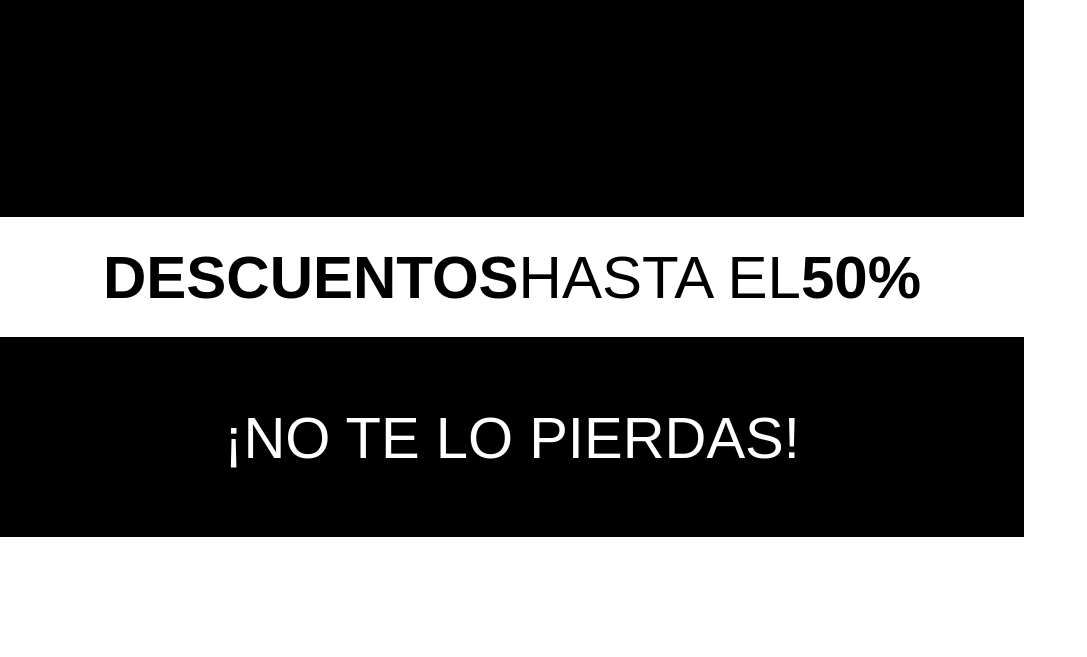
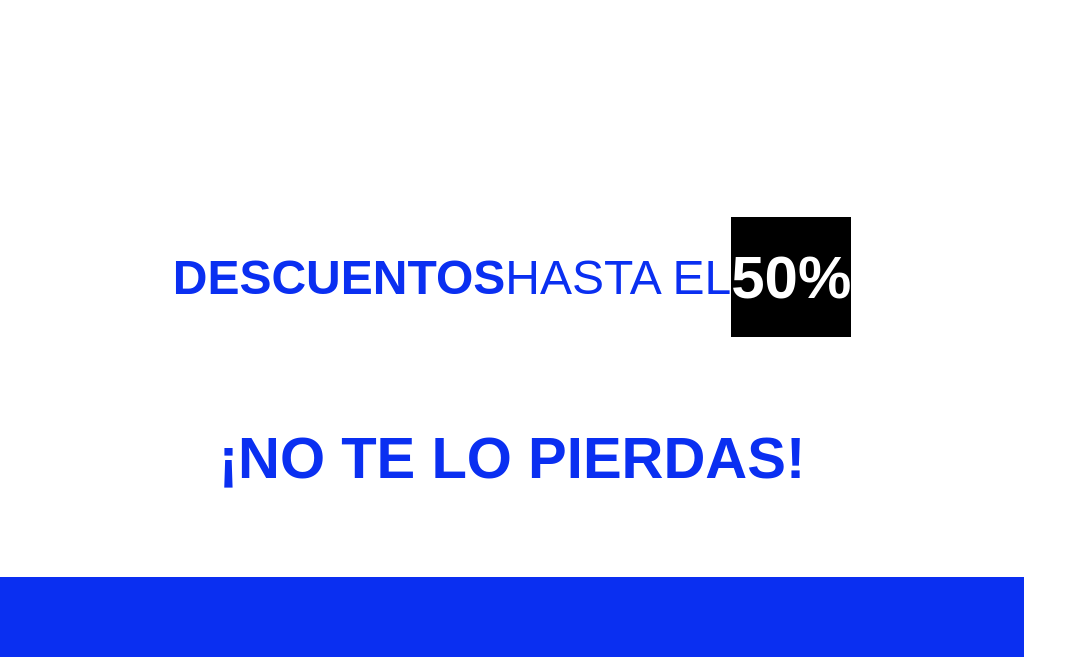
Before and after one commit to Maartizza/bootcamp-java-universidad-2023-desafios_desafio-html, a plain HTML site: page index.html in a window 1280 px wide. Shown: the part 1063-1720 px from the top of the page, without its empty margins (0-1087 px from the left). Before the commit the page ends 1600 px from the top, so only its background shows below. Drawn offline with Linux system fonts and the light colour scheme.

Commit message:
add files eje3

```diff
--- a/estilo.css
+++ b/estilo.css
@@ -5,9 +5,13 @@ body {
     margin: 0;
     width: 80%;
 }
-header{
-    background-color: #000000;
-    color: #FFFFFF;
+header, footer{
+    background-color: #0a2ff1;
+    height: 10vh;
+}
+h3 {
+    background-color: #FFFFFF;
+    color: #0a2ff1;
     height: 30vh;
     font-size: 66px;
     font-family: 'Montserrat black', sans-serif;
@@ -19,8 +23,8 @@ header{
 }
 
 h1 {
-    background-color: #000000;
-    color: #FFFFFF;
+    background-color: #FFFFFF;
+    color: #000000;
     height: 90vh;
     font-size: 217px;
     font-family: 'Montserrat black', sans-serif;
@@ -32,9 +36,9 @@ h1 {
 
 }
 h2 {
-    background-color: #FFFFFF;
-    color: #000000;
-    height: 40vh;
+    background-color: #000000;
+    color: #FFFFFF;
+    height: 30vh;
     font-size: 197px;
     font-family: 'Montserrat black', sans-serif;
     margin-block-start: 0;
@@ -45,10 +49,34 @@ h2 {
 }
 p {
     background-color: #FFFFFF;
-    color: #000000;
+    color: #0a2ff1;
+    height: 15vh;
+    font-size: 48px;
+    font-family: 'Montserrat semibold', sans-serif;
+    margin-block-start: 0;
+    margin-block-end: 0;
+    display:flex;
+    justify-content: center;
+    align-items: center;
+}
+.desc{
+    background-color: #FFFFFF;
+    color: #0a2ff1;
+    height: 15vh;
+    font-size: 48px;
+    font-family: 'Montserrat black', sans-serif;
+    margin-block-start: 0;
+    margin-block-end: 0;
+    display:flex;
+    justify-content: center;
+    align-items: center;
+}
+.porc{
+    background-color: #000000;
+    color: #FFFFFF;
     height: 15vh;
     font-size: 60px;
-    font-family: 'Montserrat semibold', sans-serif;
+    font-family: 'Montserrat black', sans-serif;
     margin-block-start: 0;
     margin-block-end: 0;
     display:flex;
@@ -67,5 +95,16 @@ p {
     display:flex;
     justify-content: center;
     align-items: center;
-
 }
+h4{
+    background-color: #FFFFFF;
+    color: #0a2ff1;
+    height: 30vh;
+    font-size: 58px;
+    font-family: 'Montserrat semibold', sans-serif;
+    margin-block-start: 0;
+    margin-block-end: 0;
+    display:flex;
+    justify-content: center;
+    align-items: center;
+}
--- a/index.html
+++ b/index.html
@@ -4,15 +4,18 @@
     <meta charset="UTF-8">
     <meta name="viewport" content="width=device-width, initial-scale=1.0">
     <link rel="stylesheet" href="estilo.css">
-    <title>Laboratorio 2</title>
+    <title>Laboratorio 3</title>
 </head>
 <body>
-    <header>23 NOVIEMBRE</header>
-    <h2>BLACK</h2>
-    <h1>FRIDAY</h1>
-    <p><STRONG>DESCUENTOS</STRONG> HASTA EL <STRONG>50%</STRONG></p>
-
-    <footer><p class="final"> ¡NO TE LO PIERDAS!</p></footer>
+    <header></header>
+    <div>
+    	<h3>23 NOVIEMBRE</h3>
+	    <h2>BLACK</h2>
+	    <h1>FRIDAY</h1>
+	    <p><STRONG class="desc">DESCUENTOS</STRONG> HASTA EL <STRONG class="porc">50%</STRONG></p>
+	    <h4>¡NO TE LO PIERDAS!</h4>
+	</div>
+   <footer></footer>
 
 </body>
 </html>
```
